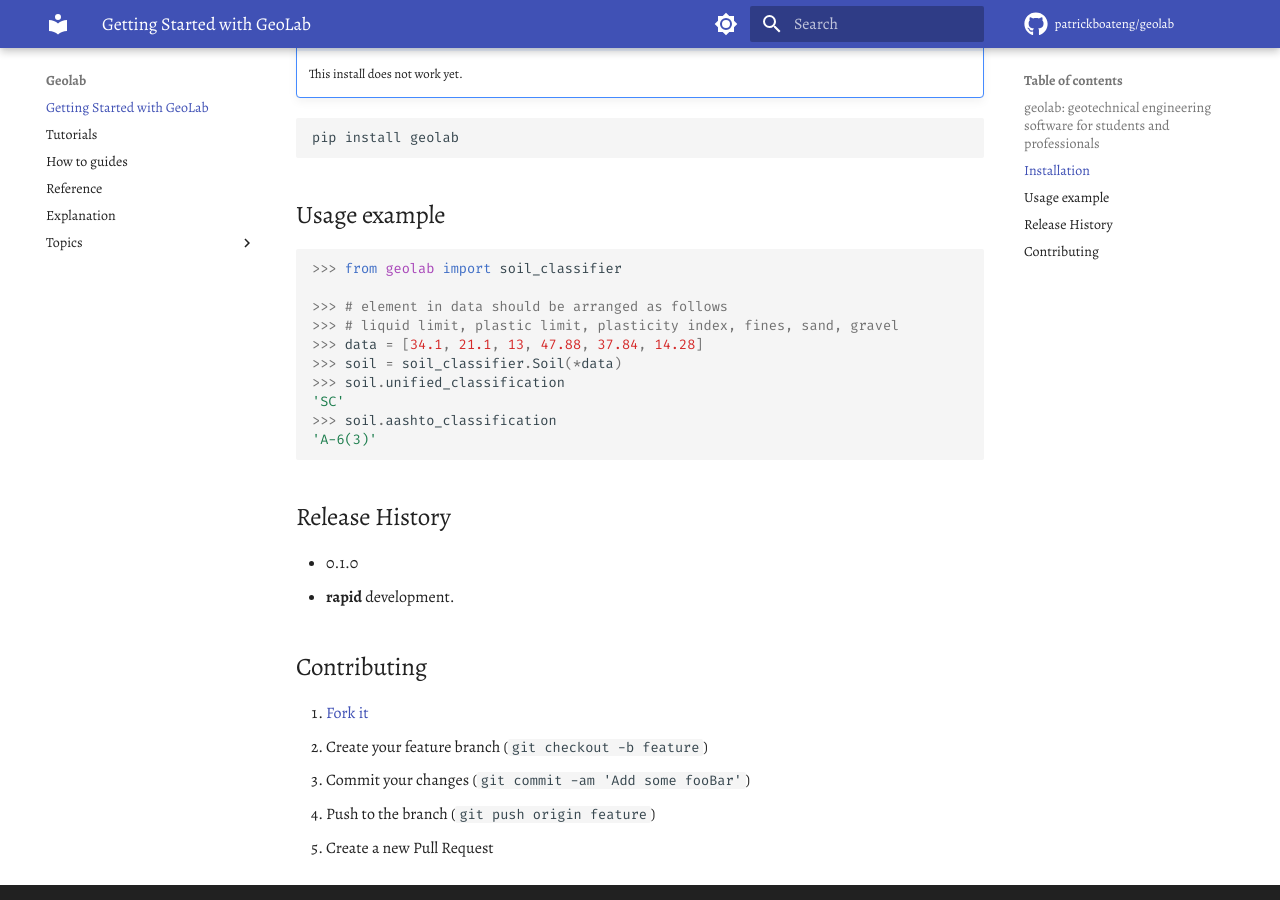
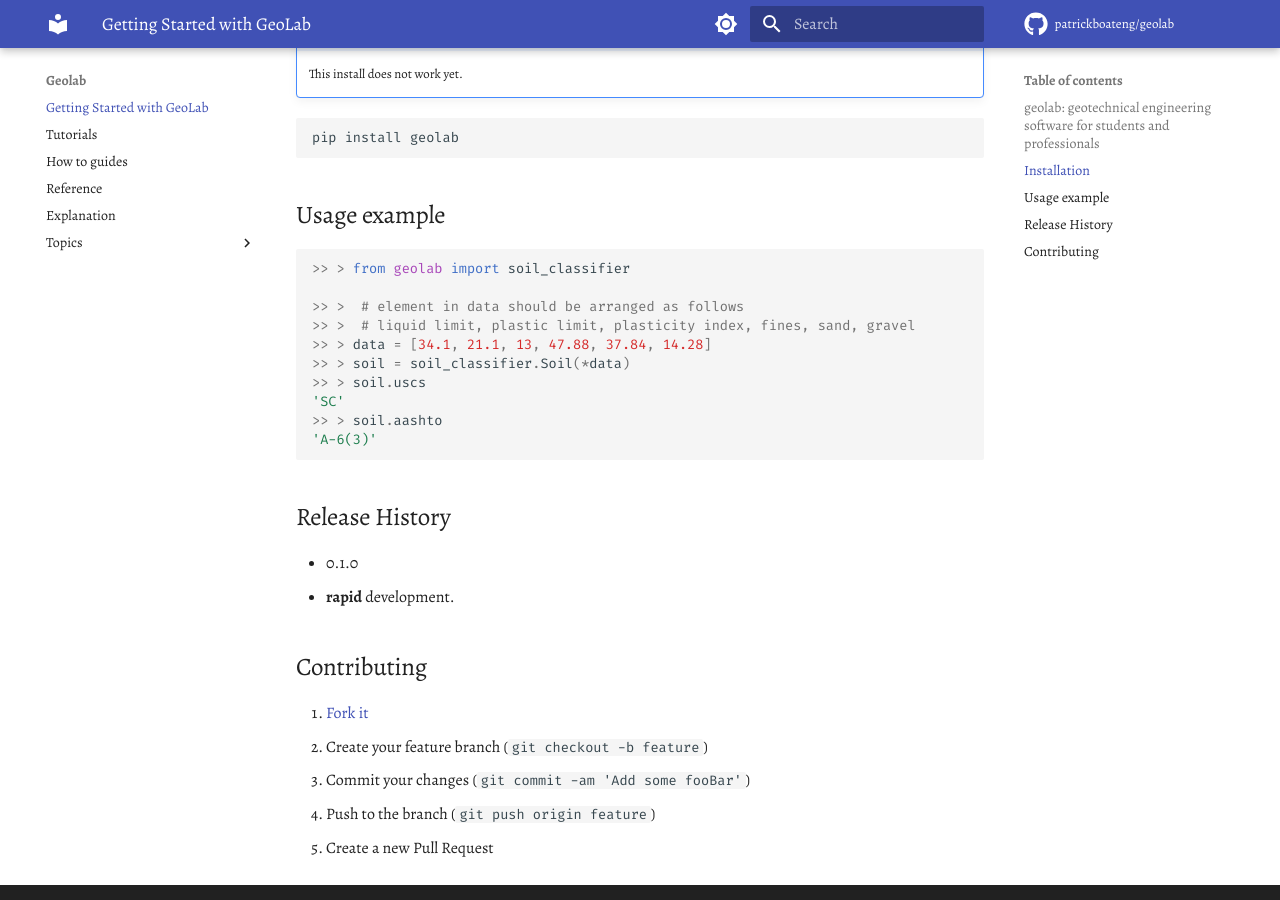
Before and after one commit to patrickboateng/geolysis, an MkDocs documentation site: the page built from docs/index.md, in a window 1280 px wide and 900 px high, scrolled down 818 px. Built offline with MkDocs 1.6.1 and Material for MkDocs 9.7.7, drawn with Linux system fonts in a browser that asks for light colours; comment, search, counter and statistics services are not loaded.

Commit message:
changed attribute names

````diff
--- a/docs/index.md
+++ b/docs/index.md
@@ -39,15 +39,15 @@ pip install geolab
 ## Usage example
 
 ```py
->>> from geolab import soil_classifier
+>> > from geolab import soil_classifier
 
->>> # element in data should be arranged as follows
->>> # liquid limit, plastic limit, plasticity index, fines, sand, gravel
->>> data = [34.1, 21.1, 13, 47.88, 37.84, 14.28]
->>> soil = soil_classifier.Soil(*data)
->>> soil.unified_classification
+>> >  # element in data should be arranged as follows
+>> >  # liquid limit, plastic limit, plasticity index, fines, sand, gravel
+>> > data = [34.1, 21.1, 13, 47.88, 37.84, 14.28]
+>> > soil = soil_classifier.Soil(*data)
+>> > soil.uscs
 'SC'
->>> soil.aashto_classification
+>> > soil.aashto
 'A-6(3)'
 
 ```
````
Also changed, not shown: README.md (+7 -7 lines).
